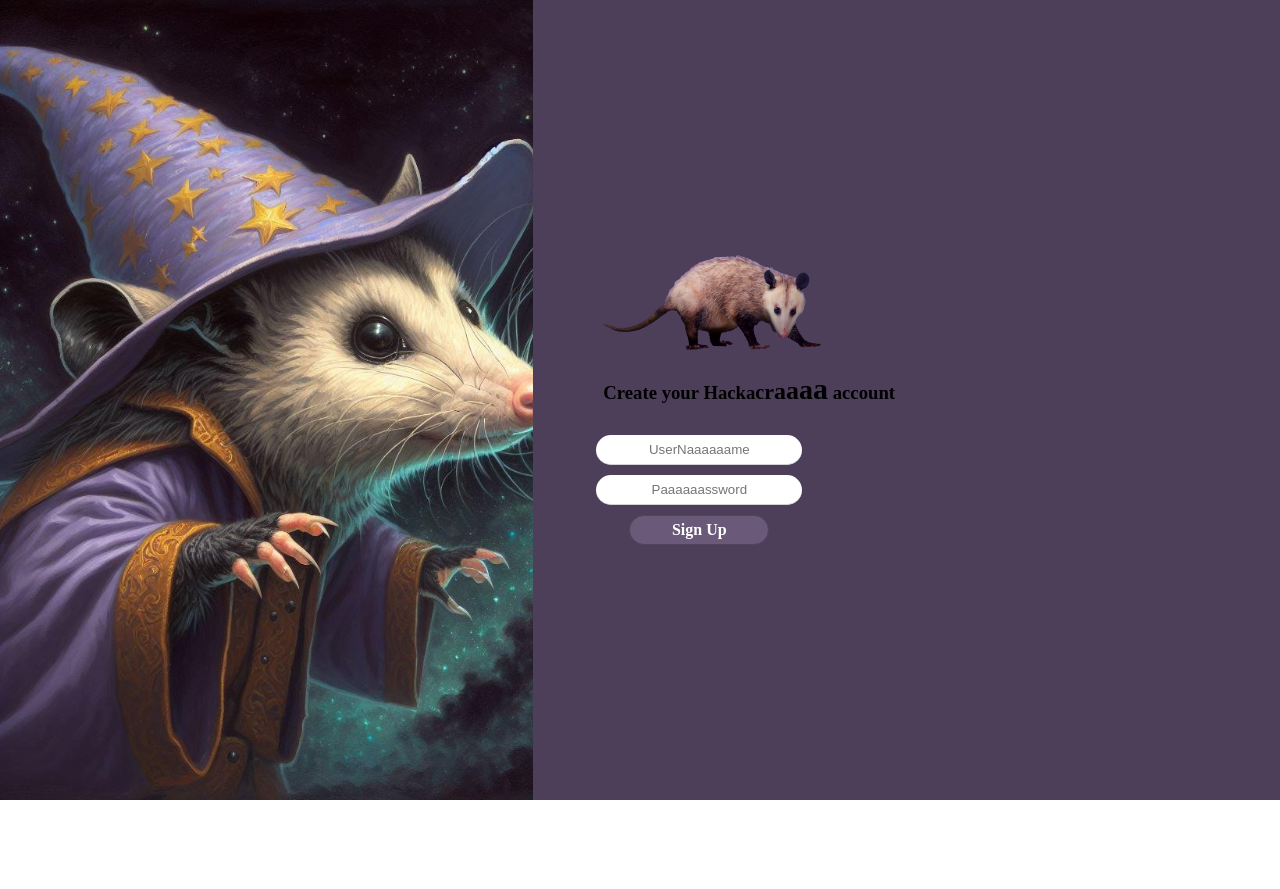
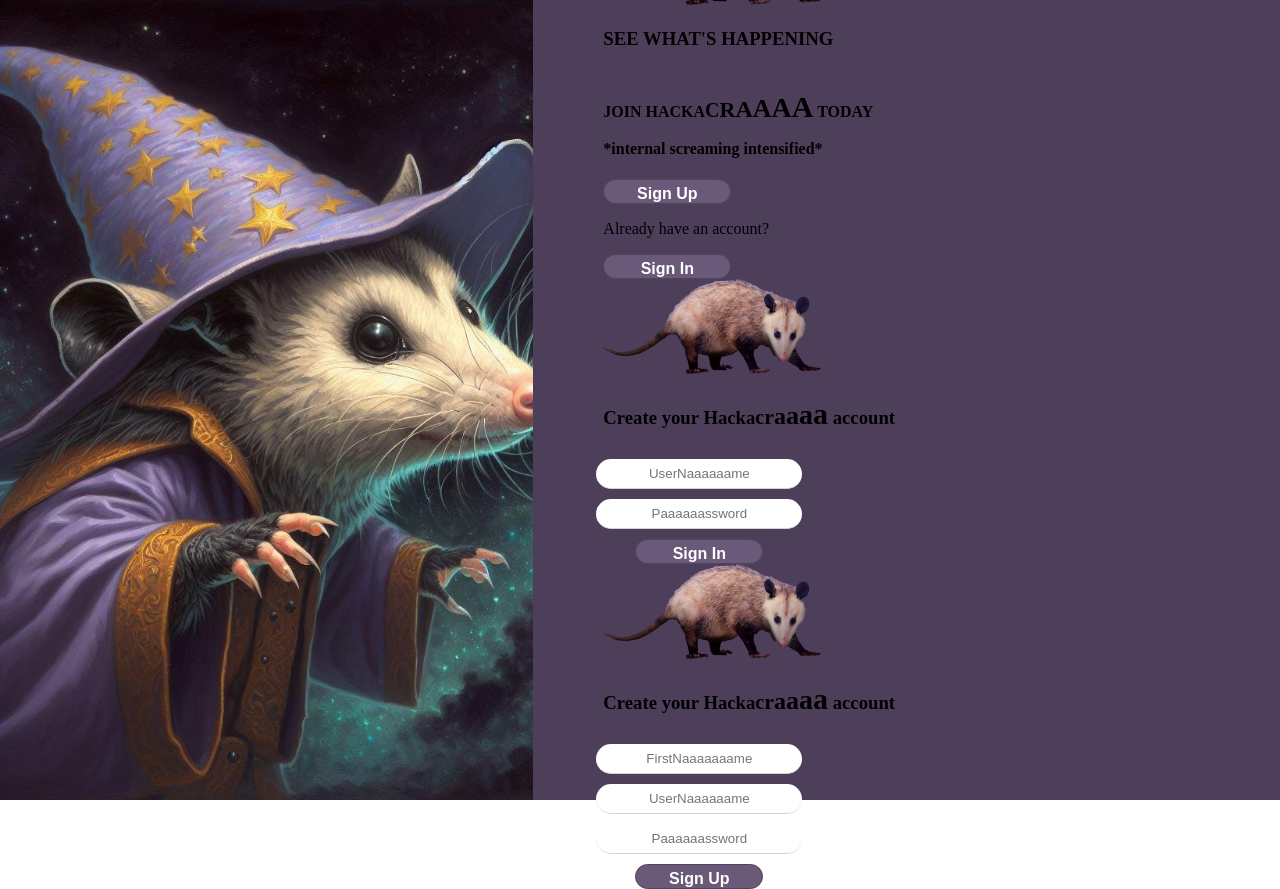
Before and after one commit to Marie-Roche7/hacktweet-frontend, a Next.js app in the folder hacktweet/: page / in a window 1280 px wide. Before the commit the page ends 800 px from the top, so only its background shows below. Built offline with nearby package versions, Linux system fonts and the light colour scheme.

Commit message:
second commit front

```diff
--- a/hacktweet/components/Home.js
+++ b/hacktweet/components/Home.js
@@ -4,14 +4,15 @@ import SignUp from './SignUp';
 import SignIn from './SignIn';
 
 function Home() {
+  const isVisible = true;
   return (
     <div>
         <div className={styles.container}>
           <div className={styles.left}></div>
           <div className={styles.center}>
-           {/* <Main/> */}
-           <SignIn/>
-           {/* <SignUp/> */}
+           {isVisible && <Main/>}
+           {<SignIn/>}
+           {<SignUp/>}
           </div>
         </div>
     </div>
--- a/hacktweet/components/Main.js
+++ b/hacktweet/components/Main.js
@@ -1,9 +1,18 @@
-import { useEffect, useState } from 'react';
+// import { useEffect, useState } from 'react';
 import { useSelector } from 'react-redux';
-import { useDispatch } from 'react-redux';
+// import { useDispatch } from 'react-redux';
 import styles from '../styles/Home.module.css';
+import SignIn from './SignIn';
 
 function Main() {
+    // // const clickIn = () => {
+    //     if () {
+    // clicked, return (
+    // <Link href=/signin>
+
+    //     )}
+//}
+    //
 
     return (
 
@@ -15,10 +24,10 @@ function Main() {
                     <div className={styles.text}>
                         <h4>JOIN HACKA<span className={styles.one}>C</span><span className={styles.two}>R</span><span className={styles.three}>A</span><span className={styles.four}>A</span><span className={styles.five}>A</span><span className={styles.six}>A</span> TODAY <p>*internal screaming intensified*</p></h4>
                     </div>
-                    <div className={`${styles.signup} ${styles.button}`}>Sign Up</div>
+                    <button onClick={() => clickUp()} className={`${styles.signup} ${styles.button}`}>Sign Up</button>
                     <div>
                         <p>Already have an account?</p>
-                        <div className={`${styles.signin} ${styles.button}`}>Sign In</div>
+                        <button onClick={() => clickIn()} className={`${styles.signin} ${styles.button}`}>Sign In</button>
                     </div>
                 </div>
             </div>
--- a/hacktweet/components/SignIn.js
+++ b/hacktweet/components/SignIn.js
@@ -1,9 +1,35 @@
-import { useEffect, useState } from 'react';
-import { useSelector } from 'react-redux';
-import { useDispatch } from 'react-redux';
+import { useState } from 'react';
+import { useDispatch, useSelector } from 'react-redux';
 import styles from '../styles/Home.module.css';
+import { login } from '../reducers/user';
+
 
 function SignIn() {
+
+
+    const dispatch = useDispatch();
+    // const username = useSelector((state) => state.username.value);
+    // const token = useSelector((state) => state.token.value);
+
+    const [signInUsername, setSignInUsername] = useState('');
+	const [signInPassword, setSignInPassword] = useState('');
+
+    const handleSignIn = () => {
+            fetch('http://localhost:3000/users/signin', {
+                method: 'POST',
+                headers: { 'Content-Type': 'application/json' },
+                body: JSON.stringify({ username: signInUsername, password: signInPassword }),
+            }).then(response => response.json())
+                .then(data => {
+                    if (data.result) {
+                        dispatch(login({ username: signInUsername, token: data.token }));
+                        setSignInUsername('');
+                        setSignInPassword('');
+                        console.log(signInUsername)
+                    }
+                });
+        };
+
 
     return (
 
@@ -13,10 +39,10 @@ function SignIn() {
                 <h3>Create your Hacka<span className={styles.one}>c</span><span className={styles.two}>r</span><span className={styles.three}>a</span><span className={styles.four}>a</span><span className={styles.five}>a</span><span className={styles.six}>a</span> account</h3>
                 <div className={styles.bibibi}>
                     <div className={styles.inputs}>
-                        <input className={styles.input} placeholder="UserNaaaaaame"></input>
-                        <input className={styles.input} placeholder="Paaaaaassword"></input>
+                        <input id="signUpUsername" type="text" className={styles.input} onChange={(e) => setSignInUsername(e.target.value)} value={signInUsername} placeholder="UserNaaaaaame"></input>
+                        <input id="signUpPassword" type="password" className={styles.input} onChange={(e) => setSignInPassword(e.target.value)} value={signInPassword} placeholder="Paaaaaassword"></input>
                     </div>
-                    <div className={`${styles.signup} ${styles.button}`}>Sign Up</div>
+                    <button className={`${styles.signup} ${styles.button}`} onClick={() => handleSignIn()}>Sign In</button>
                 </div>
             </div>
         </div>
--- a/hacktweet/components/SignUp.js
+++ b/hacktweet/components/SignUp.js
@@ -1,9 +1,34 @@
-import { useEffect, useState } from 'react';
-import { useSelector } from 'react-redux';
+import { useState } from 'react';
 import { useDispatch } from 'react-redux';
 import styles from '../styles/Home.module.css';
+import { login } from '../reducers/user';
+
 
 function SignUp() {
+
+    const dispatch = useDispatch();
+    // const user = useSelector((state) => state.user.value);
+
+    const [signUpUsername, setSignUpUsername] = useState('');
+	const [signUpPassword, setSignUpPassword] = useState('');
+    const [signUpFirstName, setSignUpFirstName] = useState('');
+
+    const handleSignUp = () => {
+            fetch('http://localhost:3000/users/signup', {
+                method: 'POST',
+                headers: { 'Content-Type': 'application/json' },
+                body: JSON.stringify({ name: signUpFirstName, username: signUpUsername, password: signUpPassword }),
+            }).then(response => response.json())
+                .then(data => {
+                    if (data.result) {
+                        dispatch(login({ username: signUpUsername, token: data.token }));
+                        setSignUpUsername('');
+                        setSignUpPassword('');
+                        setSignUpFirstName('');
+                    }
+                });
+        };
+
 
     return (
 
@@ -13,11 +38,11 @@ function SignUp() {
                 <h3>Create your Hacka<span className={styles.one}>c</span><span className={styles.two}>r</span><span className={styles.three}>a</span><span className={styles.four}>a</span><span className={styles.five}>a</span><span className={styles.six}>a</span> account</h3>
                 <div className={styles.bibibi}>
                     <div className={styles.inputs}>
-                        <input className={styles.input} placeholder="FirstNaaaaaaame"></input>
-                        <input className={styles.input} placeholder="UserNaaaaaame"></input>
-                        <input className={styles.input} placeholder="Paaaaaassword"></input>
+                        <input type="text" id="signUpFirstName" className={styles.input} onChange={(e) => setSignUpFirstName(e.target.value)} value={signUpFirstName} placeholder="FirstNaaaaaaame"></input>
+                        <input type="text" id="signUpUsername" className={styles.input} onChange={(e) => setSignUpUsername(e.target.value)} value={signUpUsername} placeholder="UserNaaaaaame"></input>
+                        <input type="password" id="signUpPassword" className={styles.input} onChange={(e) => setSignUpPassword(e.target.value)} value={signUpPassword} placeholder="Paaaaaassword"></input>
                     </div>
-                    <div className={`${styles.signup} ${styles.button}`}>Sign Up</div>
+                    <button onClick={() => handleSignUp()} className={`${styles.signup} ${styles.button}`}>Sign Up</button>
                 </div>
             </div>
         </div>
--- a/hacktweet/pages/_app.js
+++ b/hacktweet/pages/_app.js
@@ -1,15 +1,23 @@
 import '../styles/globals.css';
 import Head from 'next/head';
 
+import { Provider } from 'react-redux';
+import { configureStore } from '@reduxjs/toolkit';
+import user from '../reducers/user';
+
+const store = configureStore({
+ reducer: {user},
+});
+
 function App({ Component, pageProps }) {
   return (
-    <>
+    <Provider store={store}>
       <Head>
         <link rel="icon" href="possum-banner.ico"></link>
         <title>AAAAAAH</title>
       </Head>
       <Component {...pageProps} />
-    </>
+      </Provider>
   );
 }
 
--- /dev/null
+++ b/hacktweet/reducers/user.js
@@ -0,0 +1,23 @@
+import { createSlice } from '@reduxjs/toolkit';
+
+const initialState = {
+  value: { token: null, username: null },
+};
+
+export const userSlice = createSlice({
+  name: 'user',
+  initialState,
+  reducers: {
+    login: (state, action) => {
+      state.value.token = action.payload.token;
+      state.value.username = action.payload.username;
+    },
+    logout: (state) => {
+      state.value.token = null;
+      state.value.username = null;
+    },
+  },
+});
+
+export const { login, logout } = userSlice.actions;
+export default userSlice.reducer;
```
Also changed, not shown: hacktweet/pages/signIn.js (added, +8 -0 lines), hacktweet/pages/signUp.js (added, +8 -0 lines).
